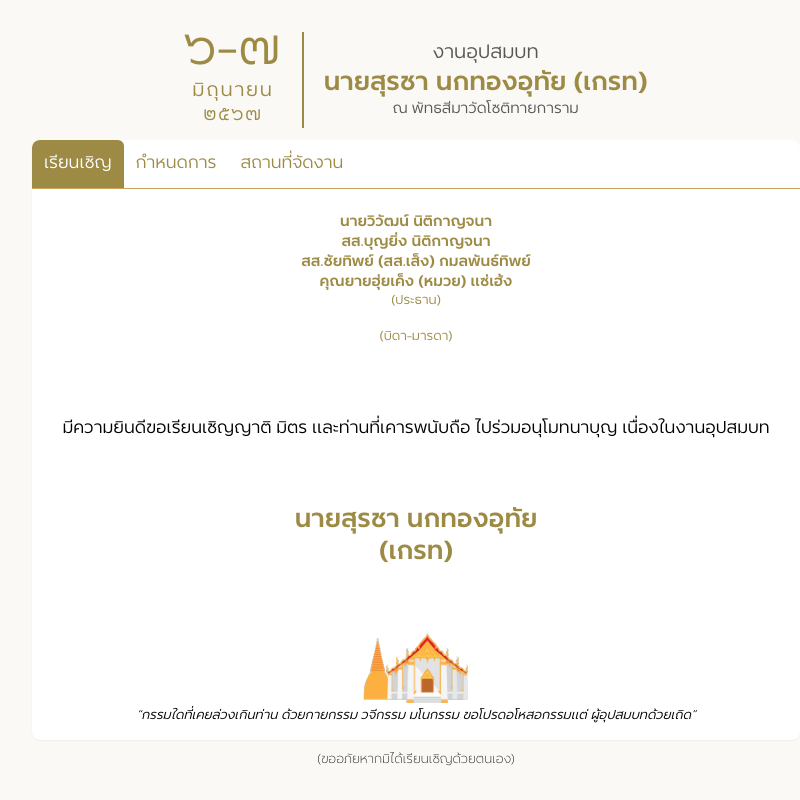
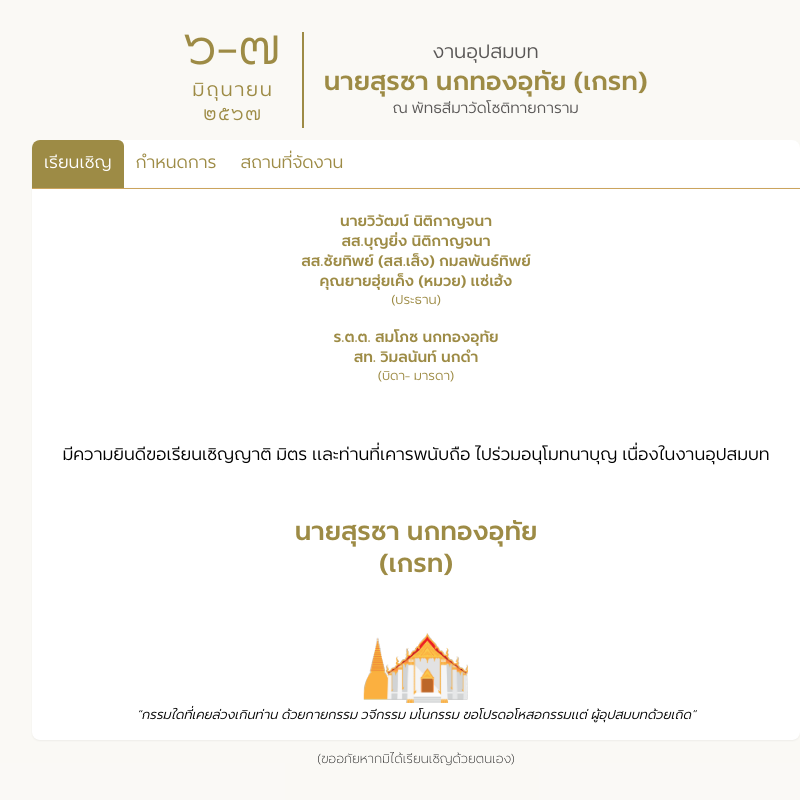
Before and after one commit to kanpizza1150/ordination-invitation, a React (Vite) app: page / in a window 1280 px wide. Shown: the whole page, without its empty margins (224-1024 px from the left). Built offline with nearby package versions, Linux system fonts and the light colour scheme.

Commit message:
update spelling4

```diff
--- a/src/components/Tab1.tsx
+++ b/src/components/Tab1.tsx
@@ -43,7 +43,9 @@ const Tab1 = () => {
           <p className="text-xs">(ประธาน)</p>
         </div>
         <div className="flex flex-col p-2 justify-center items-center rounded-md text-gold-1 ">
-          <p className="text-xs">(บิดา-มารดา)</p>
+          <p className="font-semibold text-sm">ร.ต.ต. สมโภช นกทองอุทัย</p>
+          <p className="font-semibold text-sm">สท. วิมลนันท์ นกดำ</p>
+          <p className="text-xs">(บิดา- มารดา)</p>
         </div>
       </div>
       {invite}
```
